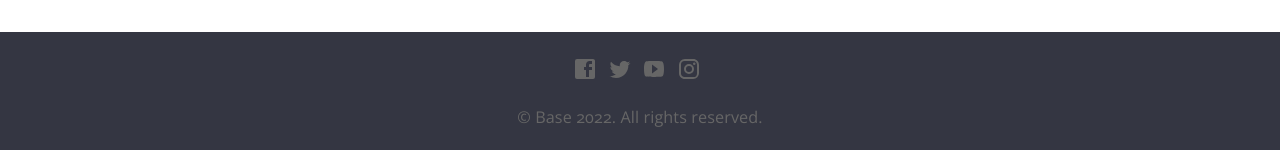
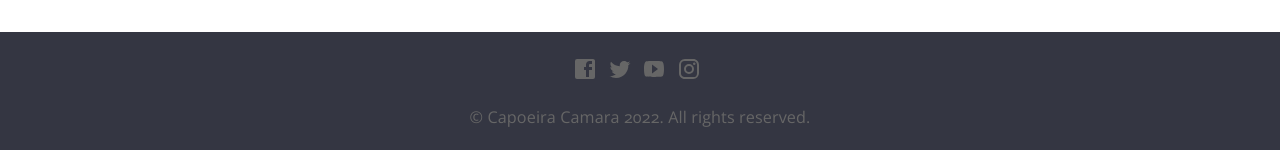
Before and after one commit to capoeiracamara/capoeiracamara.github.io, a Jekyll site: the page built from index.html, in a window 1280 px wide. Shown: the part 1109-1259 px from the top of the page. Built offline with Jekyll 4.4.1, drawn with Linux system fonts in a browser that asks for light colours; nearby versions of some CDN libraries.

Commit message:
Update _config.yml

```diff
--- a/_config.yml
+++ b/_config.yml
@@ -1,8 +1,8 @@
 # ----
 # Site
 
-title: Base
-url: "https://orange-ape.cloudvent.net/"
+title: Capoeira Camara
+url: "https://сapoeiracamara.github.io/"
 baseurl:
 google_analytics_key:
 disqus_shortname:
@@ -10,15 +10,15 @@ newsletter_action:
 
 # Values for the jekyll-seo-tag gem (https://github.com/jekyll/jekyll-seo-tag)
 logo: /siteicon.png
-description: Knowledge base template for Jekyll.
+description: Неофициальная библиотека знаний школы Capoeira Camara
 author:
   name:
   email:
   twitter: # twitter username without the @ symbol
 social:
-  name: Base Template
+  name: Шаблон в GitHub
   links:
-    - https://github.com/CloudCannon/base-jekyll-template
+    - https://github.com/capoeiracamara/capoeiracamara.github.io/
 
 # -----
 # Build
@@ -70,16 +70,8 @@ defaults:
     values:
       body_class: "show_hero_search"
 
-# -----------
-# CloudCannon
-
 social_icons:
-  - Facebook
-  - Google Plus
   - Instagram
-  - LinkedIn
-  - Pinterest
-  - Tumblr
   - Twitter
   - YouTube
   - Email
```
